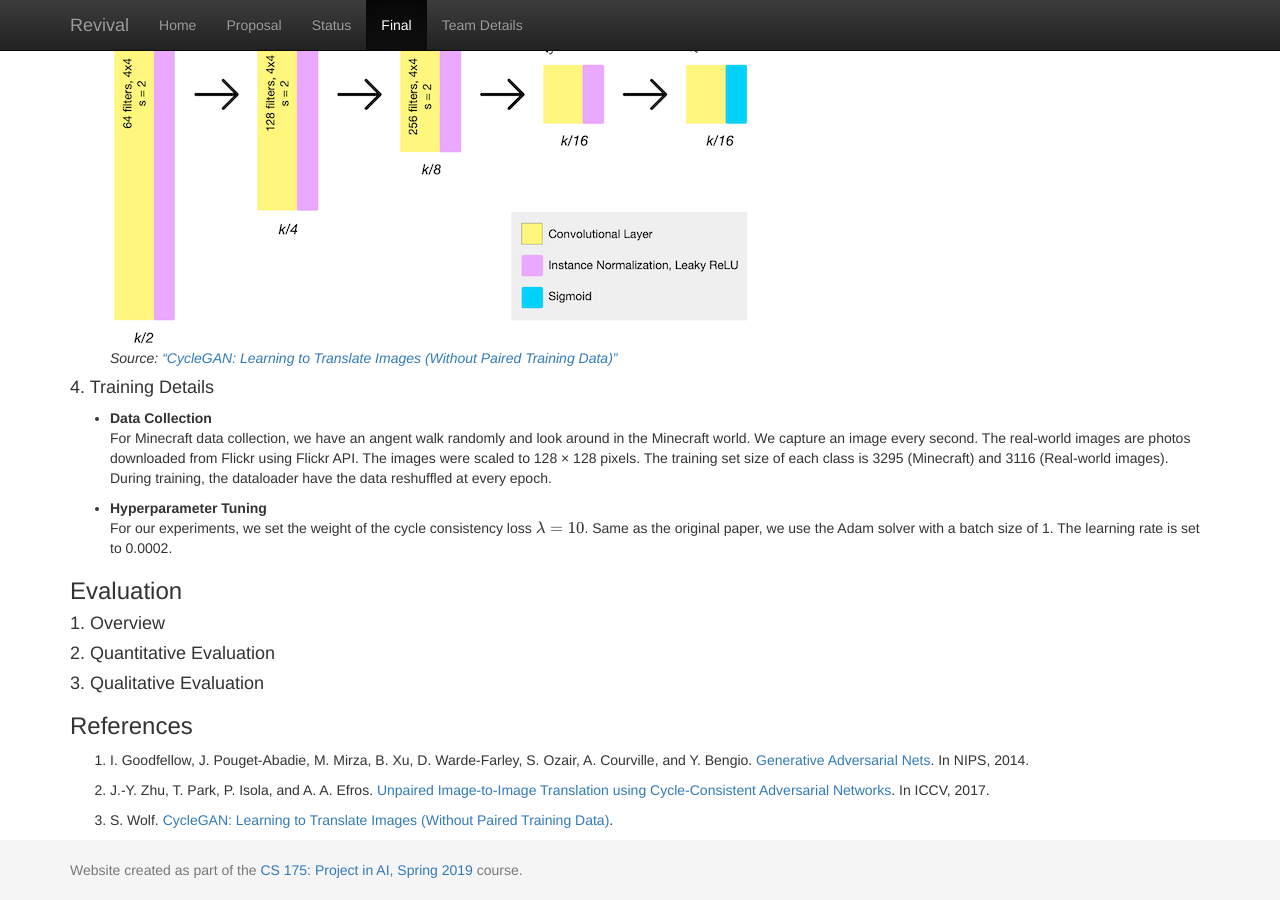
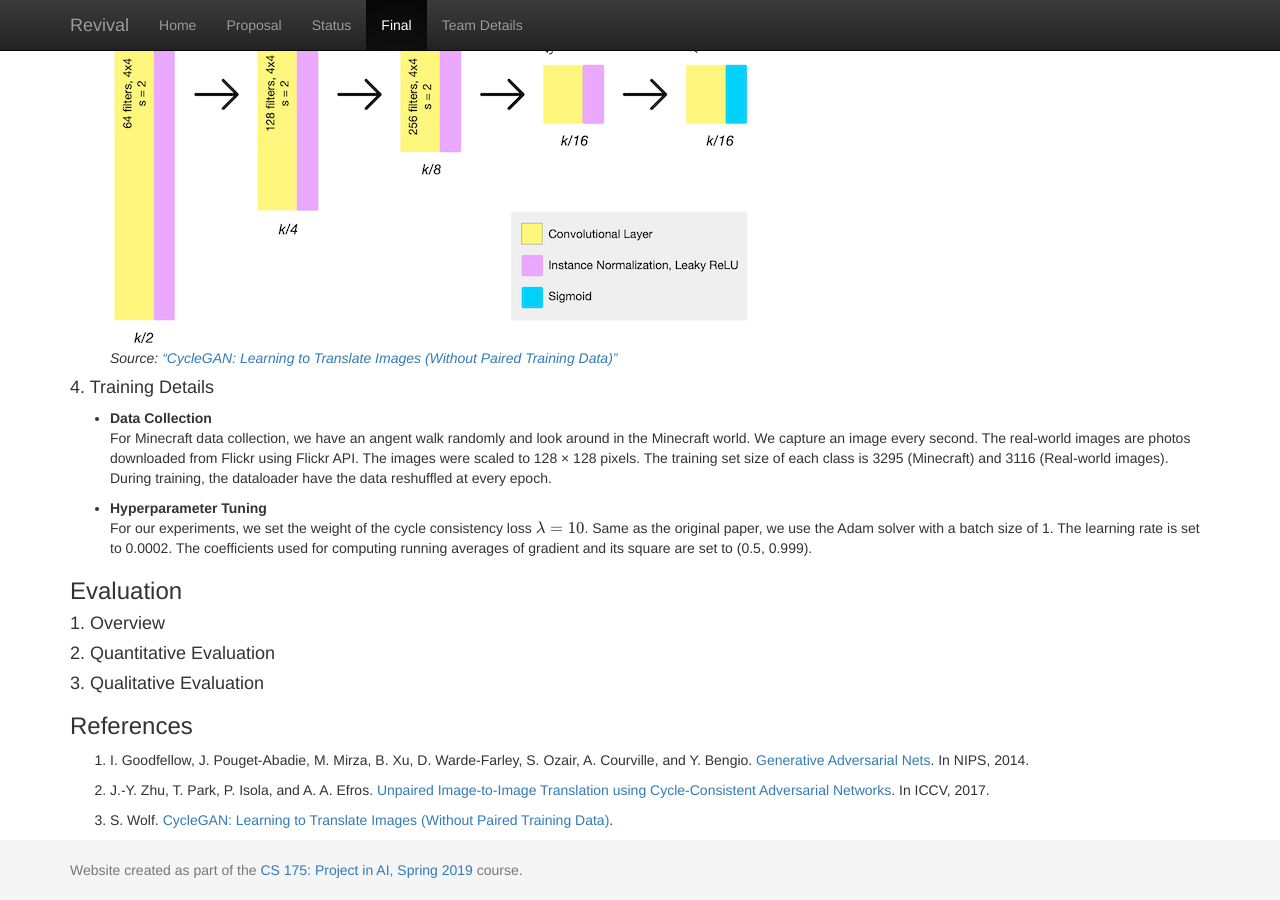
Before and after one commit to sijielu/Revival, a Jekyll site: the page built from docs/final.md, in a window 1280 px wide and 900 px high, scrolled down 2435 px. Built offline with Jekyll 4.4.1, drawn with Linux system fonts in a browser that asks for light colours; formulas are drawn with MathJax 3.

Commit message:
Update final.md

```diff
--- a/docs/final.md
+++ b/docs/final.md
@@ -68,7 +68,7 @@
   For Minecraft data collection, we have an angent walk randomly and look around in the Minecraft world. We capture an image every second. The real-world images are photos downloaded from Flickr using Flickr API. The images were scaled to 128 × 128 pixels. The training set size of each class is 3295 (Minecraft) and 3116 (Real-world images). During training, the dataloader have the data reshuffled at every epoch.
 
 - **Hyperparameter Tuning**
-  For our experiments, we set the weight of the cycle consistency loss $$\lambda = 10$$. Same as the original paper, we use the Adam solver with a batch size of 1. The learning rate is set to 0.0002.
+  For our experiments, we set the weight of the cycle consistency loss $$\lambda = 10$$. Same as the original paper, we use the Adam solver with a batch size of 1. The learning rate is set to 0.0002. The coefficients used for computing running averages of gradient and its square are set to (0.5, 0.999).
 
 ### Evaluation
 #### 1. Overview
```
